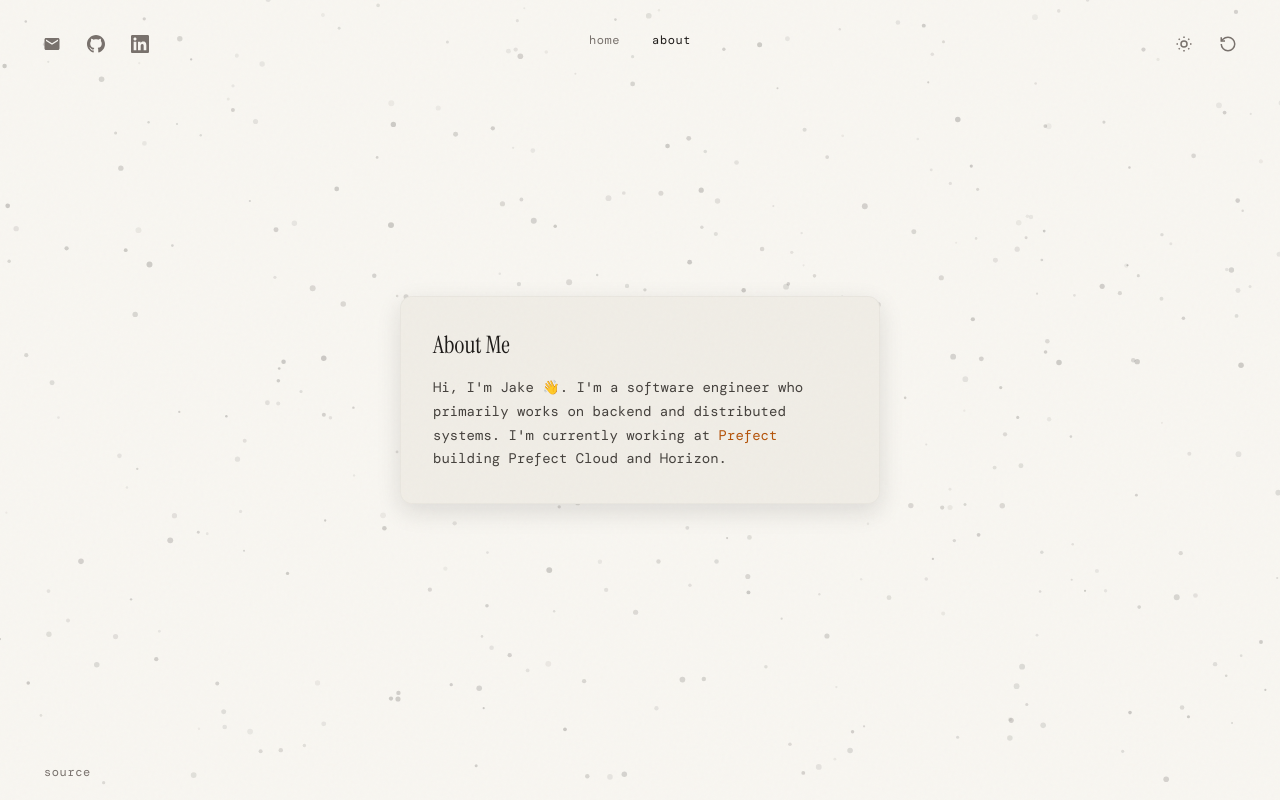
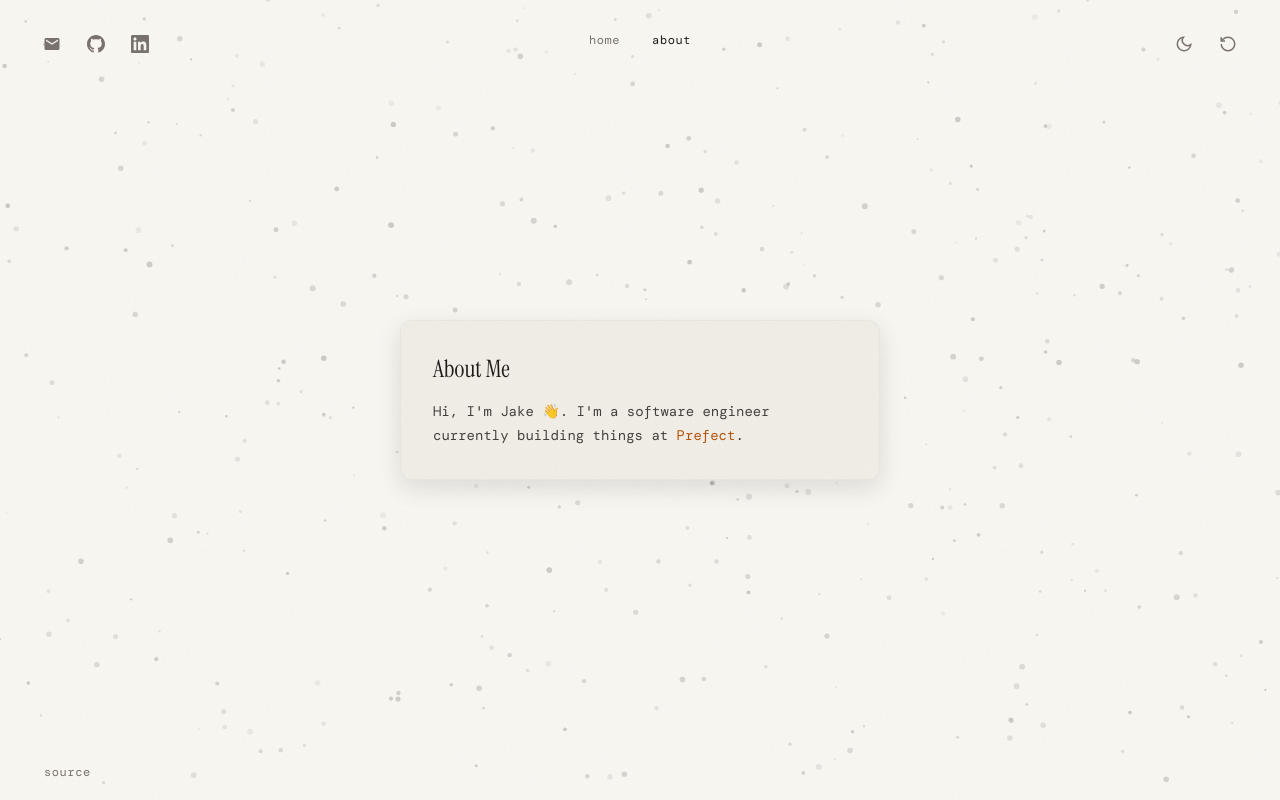
Before and after one commit to jakekaplan/website, a React (Vite) app: page /about in a window 1280 px wide. Built offline with nearby package versions, Linux system fonts and the light colour scheme.

Commit message:
fix icon/about

```diff
--- a/src/components/Header.tsx
+++ b/src/components/Header.tsx
@@ -62,8 +62,7 @@ export function Header() {
               strokeWidth="2"
               aria-hidden="true"
             >
-              <circle cx="12" cy="12" r="4" />
-              <path d="M12 2v2M12 20v2M4.93 4.93l1.41 1.41M17.66 17.66l1.41 1.41M2 12h2M20 12h2M6.34 17.66l-1.41 1.41M19.07 4.93l-1.41 1.41" />
+              <path d="M21 12.79A9 9 0 1 1 11.21 3 7 7 0 0 0 21 12.79z" />
             </svg>
           ) : (
             <svg
@@ -73,7 +72,8 @@ export function Header() {
               strokeWidth="2"
               aria-hidden="true"
             >
-              <path d="M21 12.79A9 9 0 1 1 11.21 3 7 7 0 0 0 21 12.79z" />
+              <circle cx="12" cy="12" r="4" />
+              <path d="M12 2v2M12 20v2M4.93 4.93l1.41 1.41M17.66 17.66l1.41 1.41M2 12h2M20 12h2M6.34 17.66l-1.41 1.41M19.07 4.93l-1.41 1.41" />
             </svg>
           )}
         </button>
--- a/src/routes/about.tsx
+++ b/src/routes/about.tsx
@@ -5,16 +5,15 @@ function AboutPage() {
     <div className="about-box">
       <h1>About Me</h1>
       <p>
-        Hi, I'm Jake 👋. I'm a software engineer who primarily works on backend
-        and distributed systems. I'm currently working at{' '}
+        Hi, I'm Jake 👋. I'm a software engineer currently building things at{' '}
         <a
           href="https://www.prefect.io"
           target="_blank"
           rel="noopener noreferrer"
         >
           Prefect
-        </a>{' '}
-        building Prefect Cloud and Horizon.
+        </a>
+        .
       </p>
     </div>
   )
```
